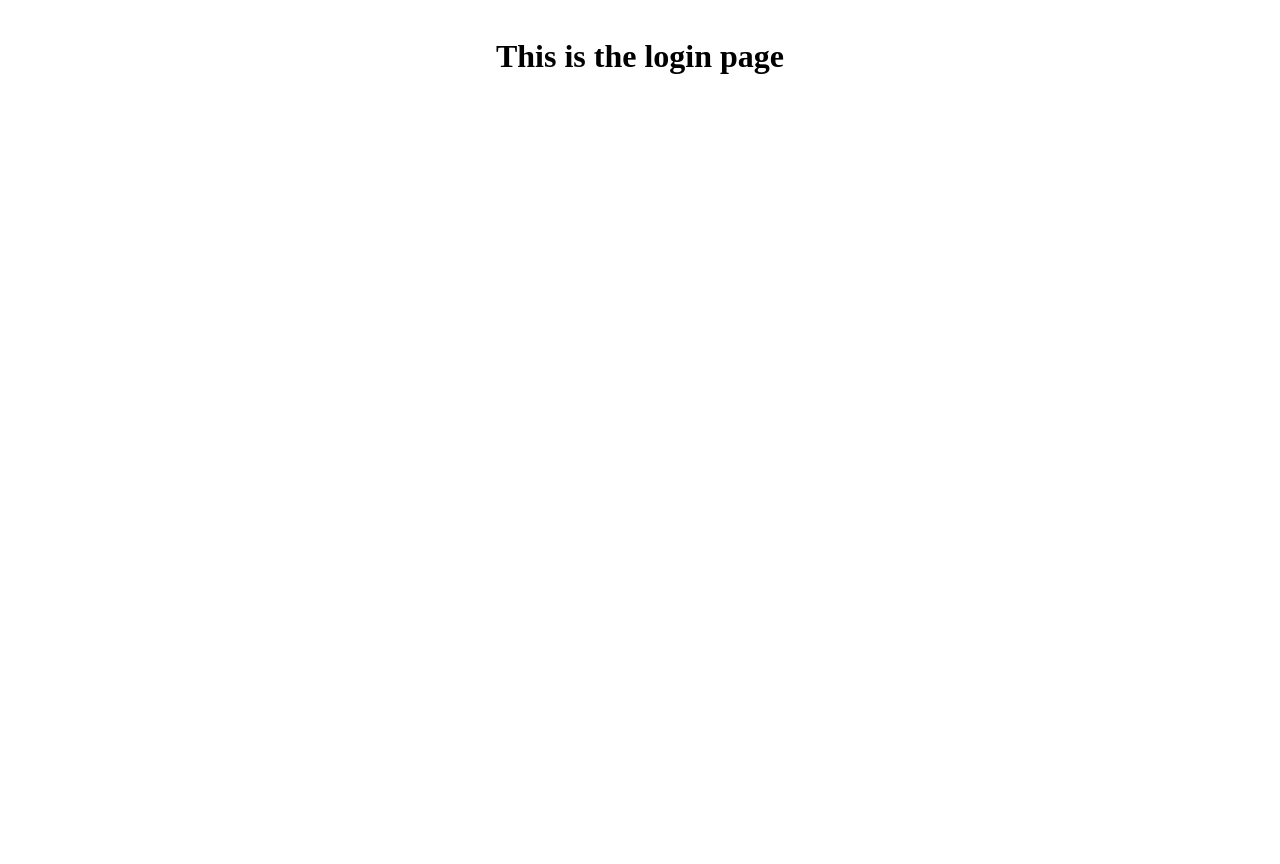
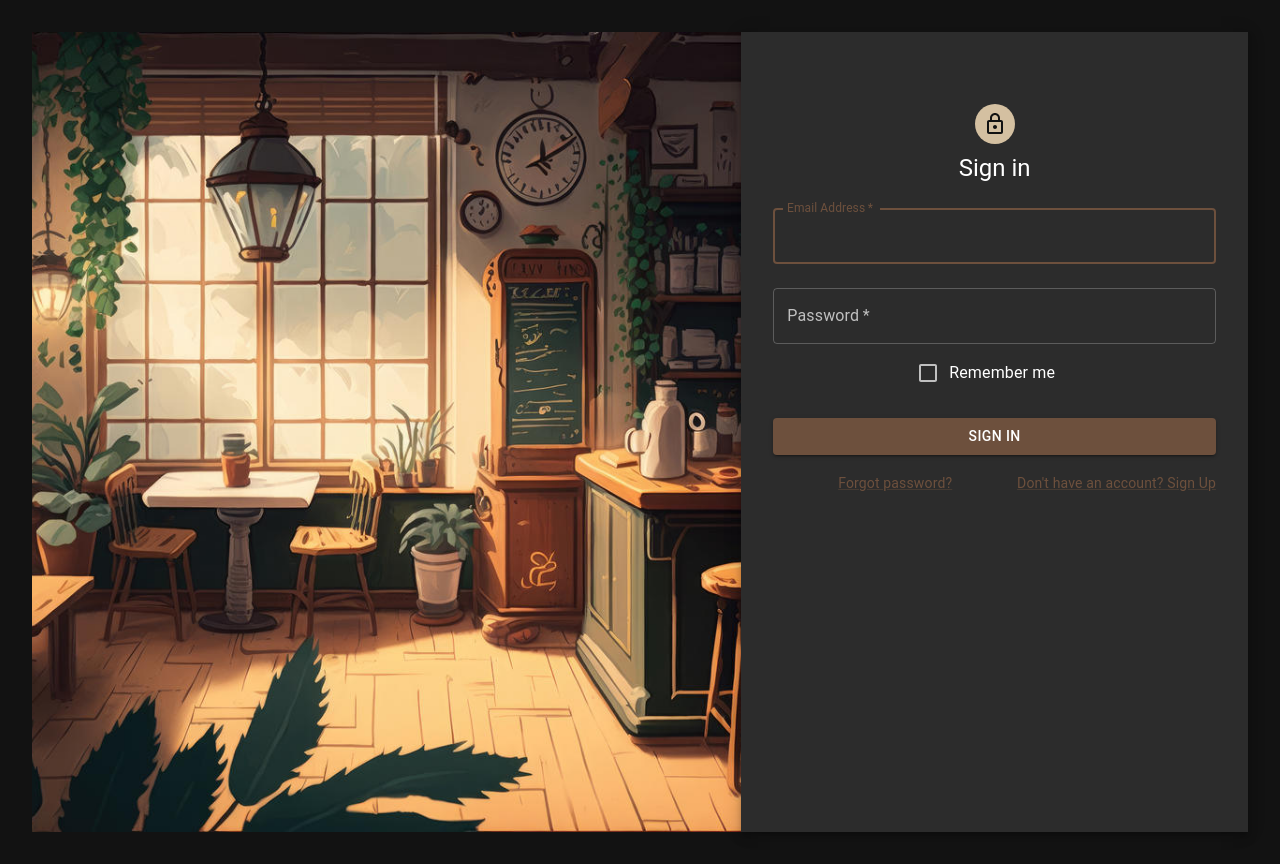
Before and after one commit to bangueco/brew-frontend, a React (Vite) app: page /login in a window 1280 px wide. Before the commit the page ends 800 px from the top, so only its background shows below. Built offline with nearby package versions, Linux system fonts and the light colour scheme.

Commit message:
feat: add interface for login page

```diff
--- a/src/assets/pages/Login/Login.jsx
+++ b/src/assets/pages/Login/Login.jsx
@@ -1,10 +1,130 @@
-import './Login.css'
+import * as React from 'react'
+import Avatar from '@mui/material/Avatar'
+import Button from '@mui/material/Button'
+import CssBaseline from '@mui/material/CssBaseline'
+import TextField from '@mui/material/TextField'
+import FormControlLabel from '@mui/material/FormControlLabel'
+import Checkbox from '@mui/material/Checkbox'
+import Link from '@mui/material/Link'
+import Paper from '@mui/material/Paper'
+import Box from '@mui/material/Box'
+import Grid from '@mui/material/Grid'
+import LockOutlinedIcon from '@mui/icons-material/LockOutlined'
+import Typography from '@mui/material/Typography'
+import { createTheme, ThemeProvider } from '@mui/material/styles'
+
+const defaultTheme = createTheme({
+  palette: {
+    mode: 'dark',
+    primary: {
+      light: '#8E7155', // Lighter warm taupe
+      main: '#6D503D', // Lighter deep espresso brown
+      dark: '#4B3821', // Rich brown
+      contrastText: '#FFFFFF', // White text
+    },
+    secondary: {
+      light: '#F0E6DD', // Lighter creamy beige
+      main: '#D4C0A1', // Creamy beige
+      dark: '#B7A38F', // Slightly darker beige
+      contrastText: '#000000', // Black text
+    },
+  },
+})
 
 const Login = () => {
-  return(
-    <>
-      <h1>This is the login page</h1>
-    </>
+  const handleSubmit = (event) => {
+    event.preventDefault()
+    const data = new FormData(event.currentTarget)
+    console.log({
+      email: data.get('email'),
+      password: data.get('password'),
+    })
+  }
+
+  return (
+    <ThemeProvider theme={defaultTheme}>
+      <Grid container component="main" sx={{ height: '100vh' }}>
+        <CssBaseline />
+        <Grid
+          item
+          xs={false}
+          sm={4}
+          md={7}
+          sx={{
+            backgroundImage: 'url("/images/background.jpg")',
+            backgroundRepeat: 'no-repeat',
+            backgroundColor: (t) =>
+              t.palette.mode === 'light' ? t.palette.grey[50] : t.palette.grey[900],
+            backgroundSize: 'cover',
+            backgroundPosition: 'center',
+          }}
+        />
+        <Grid item xs={12} sm={8} md={5} component={Paper} elevation={6} square>
+          <Box
+            sx={{
+              my: 8,
+              mx: 4,
+              display: 'flex',
+              flexDirection: 'column',
+              alignItems: 'center',
+            }}
+          >
+            <Avatar sx={{ m: 1, bgcolor: 'secondary.main' }}>
+              <LockOutlinedIcon />
+            </Avatar>
+            <Typography component="h1" variant="h5">
+              Sign in
+            </Typography>
+            <Box component="form" noValidate onSubmit={handleSubmit} sx={{ mt: 1 }}>
+              <TextField
+                margin="normal"
+                required
+                fullWidth
+                id="email"
+                label="Email Address"
+                name="email"
+                autoComplete="email"
+                autoFocus
+              />
+              <TextField
+                margin="normal"
+                required
+                fullWidth
+                name="password"
+                label="Password"
+                type="password"
+                id="password"
+                autoComplete="current-password"
+              />
+              <FormControlLabel
+                control={<Checkbox value="remember" color="primary" />}
+                label="Remember me"
+              />
+              <Button
+                type="submit"
+                fullWidth
+                variant="contained"
+                sx={{ mt: 3, mb: 2 }}
+              >
+                Sign In
+              </Button>
+              <Grid container>
+                <Grid item xs>
+                  <Link href="#" variant="body2">
+                    Forgot password?
+                  </Link>
+                </Grid>
+                <Grid item>
+                  <Link href="/register" variant="body2">
+                    {"Don't have an account? Sign Up"}
+                  </Link>
+                </Grid>
+              </Grid>
+            </Box>
+          </Box>
+        </Grid>
+      </Grid>
+    </ThemeProvider>
   )
 }
 
```
Also changed, not shown: public/images/background.jpg (added).
